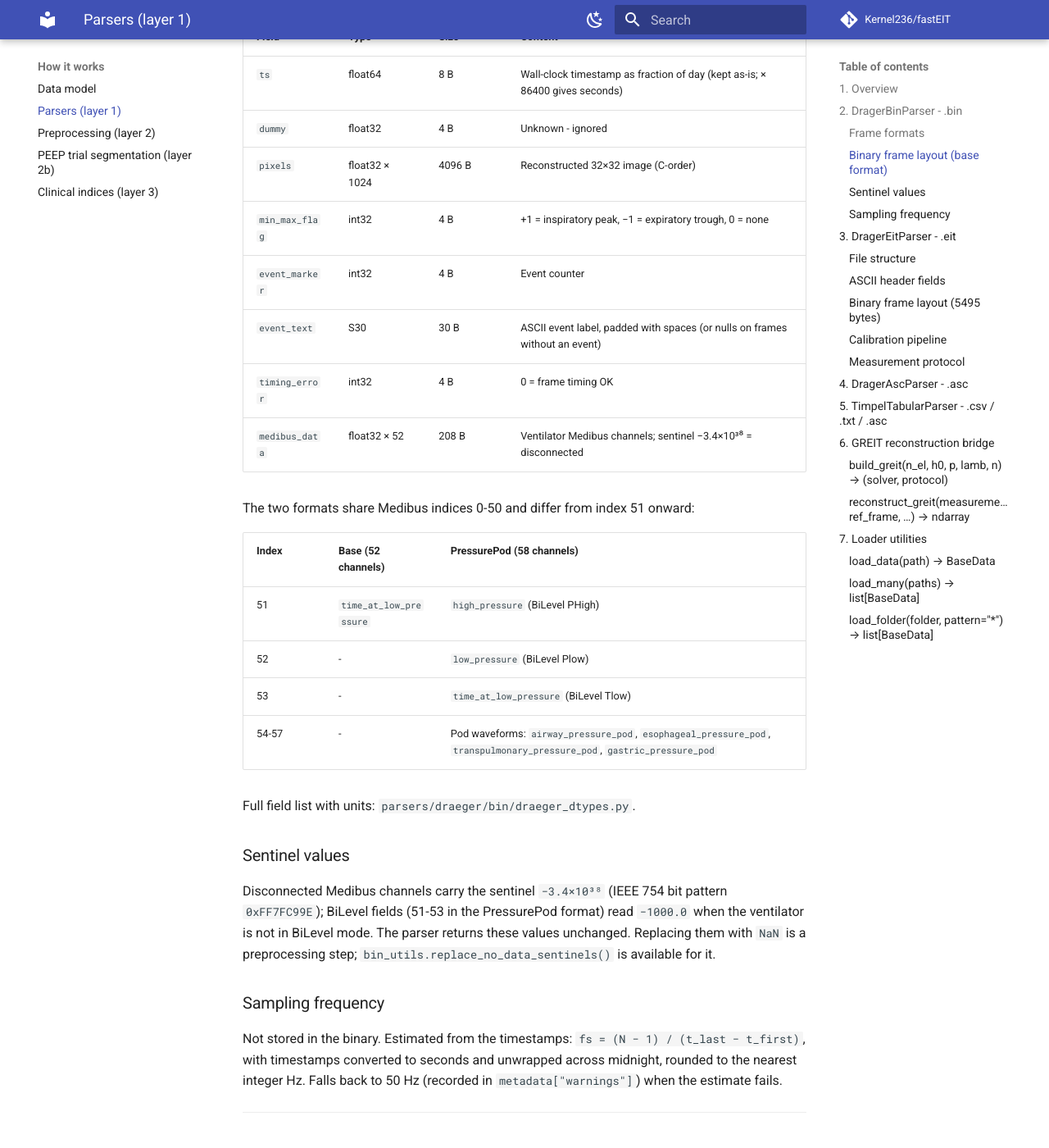
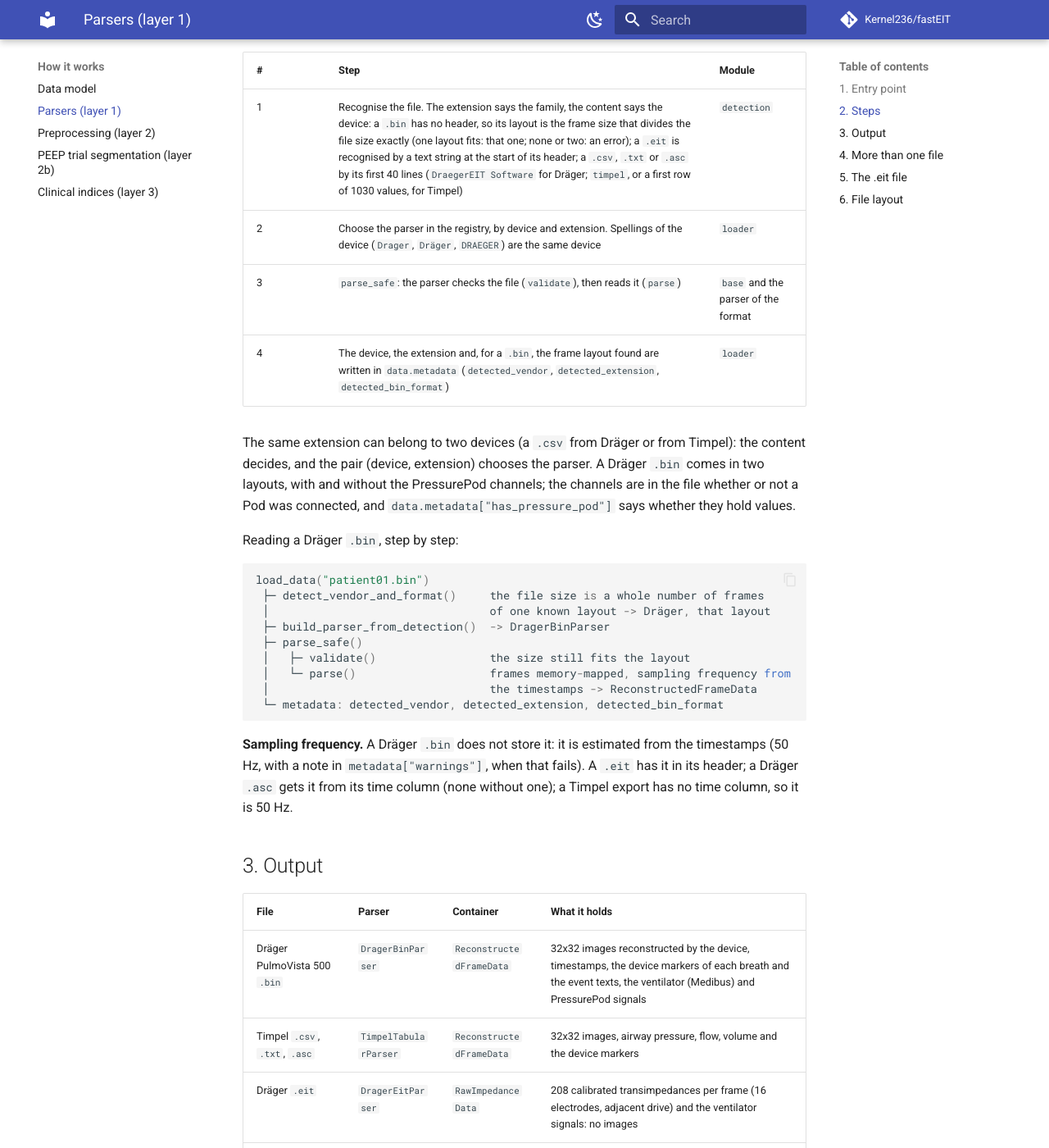
Before and after one commit to Kernel236/fastEIT, an MkDocs documentation site: the page built from docs/parsers.md, in a window 1280 px wide and 1400 px high, scrolled down 1327 px. Shown: the whole window at 82% size. Built offline with MkDocs 1.6.1 and Material for MkDocs 9.7.7, drawn with Linux system fonts in a browser that asks for light colours; comment, search, counter and statistics services are not loaded; the version menu is left out; some of the changed text lies outside the part shown.

Commit message:
docs: the parsers page explains how a file is recognised and read; the format specifications leave the site

````diff
--- a/docs/parsers.md
+++ b/docs/parsers.md
@@ -1,292 +1,144 @@
-# fastEIT - Parser Reference
+# fastEIT - Parsing Layer
 
-Specifications for all parsers: input formats, output containers, calibration
-details, and the pyEIT reconstruction bridge.
+The parsing layer (layer 1) reads a file as it is. It recognises the device and the
+format by itself, chooses the parser and returns a data container, without changing a
+value: the "no data" values, the units of the device and the timestamps stay as in the
+file, and the preprocessing layer cleans them. Large `.bin` and `.eit` files are
+memory-mapped: the frames are read from disk when they are used.
 
-For **data container field specifications** see [`data_model.md`](data_model.md).
-For **architecture and extension recipes** see [`parsing_layer.md`](parsing_layer.md).
+1. [Entry point](#1-entry-point)
+2. [Steps](#2-steps)
+3. [Output](#3-output)
+4. [More than one file](#4-more-than-one-file)
+5. [The `.eit` file](#5-the-eit-file)
+6. [File layout](#6-file-layout)
 
 ---
 
-## 1. Overview
-
-| File | Vendor | Parser | Container |
-|------|--------|--------|-----------|
-| `.bin` | Dräger | `DragerBinParser` | `ReconstructedFrameData` |
-| `.asc` / `.txt` / `.csv` | Dräger | `DragerAscParser` | `ContinuousSignalData` |
-| `.eit` | Dräger | `DragerEitParser` | `RawImpedanceData` |
-| `.csv` / `.txt` / `.asc` | Timpel | `TimpelTabularParser` | `ReconstructedFrameData` |
-
-All parsers inherit from `BaseParser` and are accessible via `load_data(path)`.
-
----
-
-## 2. `DragerBinParser` - `.bin`
-
-**File:** `parsers/draeger/bin/bin_parser.py`
-
-Reads vendor-reconstructed 32×32 pixel frames exported by the PulmoVista 500.
-Two frame formats are registered; detection is size-based (no header).
-
-### Frame formats
-
-| Name | Frame size | Medibus channels | Notes |
-|------|-----------|-----------------|-------|
-| `Draeger_base_4358` | 4358 bytes | 52 | Standard export |
-| `Draeger_ext_4382` | 4382 bytes | 58 | BiLevel parameters + 4 PressurePod channels; the channels are there whether or not a Pod is connected, `metadata["has_pressure_pod"]` says if they hold values |
-
-### Binary frame layout (base format)
-
-| Field | Type | Size | Content |
-|-------|------|------|---------|
-| `ts` | float64 | 8 B | Wall-clock timestamp as fraction of day (kept as-is; × 86400 gives seconds) |
-| `dummy` | float32 | 4 B | Unknown - ignored |
-| `pixels` | float32 × 1024 | 4096 B | Reconstructed 32×32 image (C-order) |
-| `min_max_flag` | int32 | 4 B | +1 = inspiratory peak, −1 = expiratory trough, 0 = none |
-| `event_marker` | int32 | 4 B | Event counter |
-| `event_text` | S30 | 30 B | ASCII event label, padded with spaces (or nulls on frames without an event) |
-| `timing_error` | int32 | 4 B | 0 = frame timing OK |
-| `medibus_data` | float32 × 52 | 208 B | Ventilator Medibus channels; sentinel −3.4×10³⁸ = disconnected |
-
-The two formats share Medibus indices 0-50 and differ from index 51 onward:
-
-| Index | Base (52 channels) | PressurePod (58 channels) |
-|-------|--------------------|---------------------------|
-| 51 | `time_at_low_pressure` | `high_pressure` (BiLevel PHigh) |
-| 52 | - | `low_pressure` (BiLevel Plow) |
-| 53 | - | `time_at_low_pressure` (BiLevel Tlow) |
-| 54-57 | - | Pod waveforms: `airway_pressure_pod`, `esophageal_pressure_pod`, `transpulmonary_pressure_pod`, `gastric_pressure_pod` |
-
-Full field list with units: `parsers/draeger/bin/draeger_dtypes.py`.
-
-### Sentinel values
-
-Disconnected Medibus channels carry the sentinel `−3.4×10³⁸` (IEEE 754 bit
-pattern `0xFF7FC99E`); BiLevel fields (51-53 in the PressurePod format) read
-`−1000.0` when the ventilator is not in BiLevel mode. The parser returns these
-values unchanged. Replacing them with `NaN` is a preprocessing step;
-`bin_utils.replace_no_data_sentinels()` is available for it.
-
-### Sampling frequency
-
-Not stored in the binary. Estimated from the timestamps:
-`fs = (N − 1) / (t_last − t_first)`, with timestamps converted to seconds and
-unwrapped across midnight, rounded to the nearest integer Hz. Falls back to
-50 Hz (recorded in `metadata["warnings"]`) when the estimate fails.
-
----
-
-## 3. `DragerEitParser` - `.eit`
-
-**File:** `parsers/draeger/eit/eit_parser.py`
-
-Reads raw transimpedance measurements from the PulmoVista 500 proprietary
-binary format. We are not aware of another open-source Python parser for it.
-
-### File structure
-
-```
-Bytes 0-11          : preamble - 3 × int32 LE
-                        [0:4]  format_version (always 51)
-                        [4:8]  sep_offset      (file-specific, variable)
-                        [8:12] unknown_int
-Bytes 12-sep_offset : ASCII header ("key: value\r\n" lines, latin-1)
-Bytes sep_offset-+7 : separator b'**\r\n\r\n\r\n' (8 bytes)
-Bytes sep_offset+8… : binary frames, 5495 bytes each
-```
-
-### ASCII header fields
-
-| Header key | Metadata key | Type | Notes |
-|-----------|-------------|------|-------|
-| `Framerate [Hz]` | `fs` | float | Acquisition rate (typically 50.0 Hz) |
-| `Date` | `date` | str | DD.MM.YYYY |
-| `Time` | `time` | str | HH:MM:SS.mmm |
-| `Frequency [kHz]` | `frequency_khz` | float | Excitation frequency (≈101.5 kHz) |
-| `Amplitude [uA]` | `amplitude_ua` | float | Injection current amplitude (≈9100 µA) |
-| `Gain` | `gain` | int | Hardware amplifier gain |
-| `Samples` | `samples_per_period` | int | ADC samples per excitation period |
-| `Periods` | `periods` | int | Excitation periods per measurement |
-
-### Binary frame layout (5495 bytes)
-
-| Field | Type | Size | Content |
-|-------|------|------|---------|
-| `timestamp` | float64 | 8 B | Fraction of day |
-| `unknown_f8` | float64 | 8 B | Unknown |
-| `trans_A` | float64 × 208 | 1664 B | Primary transimpedance set (ADC counts) |
-| `unknown_16a` | float64 × 16 | 128 B | Unknown |
-| `injection_current` | float64 × 16 | 128 B | Injected current per drive pattern (ADC counts) |
-| `unknown_16b` | float64 × 16 | 128 B | Unknown |
-| `voltage_A` | float64 × 16 | 128 B | Electrode voltage A (ADC counts) |
-| `unknown_50` | float64 × 50 | 400 B | Unknown |
-| `trans_B` | float64 × 208 | 1664 B | Reference transimpedance set (ADC counts) |
-| `unknown_48` | float64 × 48 | 384 B | Unknown |
-| `voltage_B` | float64 × 16 | 128 B | Electrode voltage B (ADC counts) |
-| `unknown_6` | float64 × 6 | 48 B | Unknown |
-| `gugus` | float64 × 44 | 352 B | Ignored (EIDORS terminology) |
-| `unknown_byte` | uint8 | 1 B | Unknown |
-| `medibus` | float32 × 67 | 268 B | Ventilator Medibus channels (67 in `.eit`, 52 in `.bin`) |
-| `event_text` | S30 | 30 B | ASCII event label |
-| `mixed` | uint8 × 24 | 24 B | Mixed content |
-| `frame_counter` | uint16 | 2 B | Rolling frame counter |
-| `padding` | uint8 × 2 | 2 B | Alignment padding |
-
-### Calibration pipeline
-
-Empirical constants from EIDORS `read_draeger_file.m` (A. Adler, estimated 2016-04-07).
-These are not present in the `.eit` header - they are hardware-specific and hardcoded.
-
-| Constant | Value | Role |
-|----------|-------|------|
-| `FT_A` | 0.00098242 | Transimpedance scaling - primary channel |
-| `FT_B` | 0.00019607 | Transimpedance scaling - reference channel |
-| `FC_CURRENT` | 194326.3536 | ADC counts → Ampere |
-| `FV_VOLTAGE` | 0.11771 | ADC counts → Volt |
-
-```python
-vv      = FT_A * trans_A - FT_B * trans_B   # (N_frames, 208) calibrated transimpedance [Ω]
-I_real  = injection_current / FC_CURRENT     # (N_frames, 16)  injected current [A]
-V_diff  = (voltage_A - voltage_B) / FV_VOLTAGE  # (N_frames, 16) differential voltage [V]
-```
-
-### Measurement protocol
-
-208 measurements per frame = 16 electrodes × 13 measurement pairs.
-Adjacent current injection (drive distance = 1 electrode), adjacent voltage
-measurement (step = 1 electrode).
-
----
-
-## 4. `DragerAscParser` - `.asc`
-
-**File:** `parsers/draeger/asc/asc_parser.py`
-
-Reads the PulmoVista 500 continuous waveform export (tab-separated text).
-Returns `ContinuousSignalData` with one row per EIT frame.
-
-Detection: looks for the `DraegerEIT Software` header string in the first 40 lines
-(read as latin-1). Sampling frequency is estimated from the `time` column
-(fraction of day) when present, otherwise `fs` is `None`.
-
-Typical columns: `image`, `time`, `global`, `local_1_x_16_y_29` … `local_4_x_16_y_05`,
-`minmax`, `event`, `eventtext`, `timing_error`, plus Medibus channel columns when
-the ventilator is connected via Medibus.
-
----
-
-## 5. `TimpelTabularParser` - `.csv` / `.txt` / `.asc`
-
-**File:** `parsers/timpel/timpel_parser.py`
-
-Reads Timpel EIT device tabular exports. Each row is one EIT frame;
-columns 0-1023 are the 32×32 pixel values (C-order); columns 1024-1029
-are auxiliary signals (airway_pressure, flow, volume, min_flag, max_flag, qrs_flag).
-
-Returns `ReconstructedFrameData`. The export has no timestamp column, so `fs`
-is fixed at 50 Hz and `ts` is generated as `(frame_index + first_frame) / 50`.
-
-Detection: the keyword `timpel` in the first 40 lines, or a first data row with
-at least 1029 separators (comma, tab or semicolon), i.e. the 1030-column layout.
-
----
-
-## 6. GREIT reconstruction bridge
-
-This function is far from reliable. It was written only to show one possible
-application of the `.eit` parser output: passing it to a reconstruction library
-such as pyEIT.
-
-**File:** `parsers/draeger/eit/eit_pyeit_bridge.py`
-**Optional dependency:** `pip install fasteit[pyeit]`
-
-Converts `RawImpedanceData.measurements` (N_frames, 208) to reconstructed
-32×32 images (N_frames, 32, 32) using the GREIT algorithm.
-
-Reference: Adler A et al., "GREIT: a unified approach to 2D linear EIT
-reconstruction of lung images." *Physiol. Meas.* 30 (2009) S35-S55.
-DOI: [10.1088/0967-3334/30/6/S03](https://doi.org/10.1088/0967-3334/30/6/S03)
-
-### `build_greit(n_el, h0, p, lamb, n) → (solver, protocol)`
-
-Builds a pyEIT GREIT solver on a circular unit-disk mesh.
-
-| Parameter | Default | Meaning |
-|-----------|---------|---------|
-| `n_el` | 16 | Number of electrodes |
-| `h0` | 0.1 | Mesh density |
-| `p` | 0.2 | GREIT noise figure (Adler 2009 recommendation) |
-| `lamb` | 1e-2 | Tikhonov regularisation |
-| `n` | 32 | Output image side length in pixels |
-
-### `reconstruct_greit(measurements, ref_frame, …) → ndarray`
-
-| `ref_frame` value | Behaviour |
-|-------------------|-----------|
-| `None` | Mean of all frames in this recording (default) |
-| `int` | Single frame index |
-| `(start, end)` | Mean of `measurements[start:end]` |
-| `np.ndarray (208,)` | External reference - for cross-recording EELI comparison |
-
-**Sign convention**: GREIT outputs conductivity change (Δσ); the function negates
-it to match the Dräger impedance convention (air → impedance rises → positive peak).
-
-**Image orientation** - three steps applied inside `reconstruct_greit()`, all
-sourced from PulmoVista 500 IFU SW 1.3n:
-1. **Negate** (sign flip): impedance convention - see above.
-2. **`rot90(k=1)`** (90° CCW): electrode 1 sits at 12 o'clock on the PulmoVista
-   belt (anterior/ventral wall); pyEIT places electrode 0 at 3 o'clock. Rotation
-   moves the anterior region to the top of the image. Source: IFU p. 144.
-3. **`fliplr`** (horizontal mirror): Dräger displays images in caudal-cranial
-   projection (CT convention viewed from feet): left side of image = right side
-   of patient. pyEIT produces the anatomical mirror; `fliplr` corrects this.
-   Source: IFU p. 146.
-
-**Spatial quality note**: a generic circular mesh does not replicate Dräger's
-proprietary reconstruction. Both algorithms produce correct relative distributions,
-but the vendor `.bin` uses a device-specific mesh and matrix.
-
----
-
-## 7. Loader utilities
-
-**File:** `parsers/loader.py`
-
-### `load_data(path) → BaseData`
-
-Single entry point. Auto-detects vendor and format, selects the right parser,
-returns the appropriate container. Raises `ValueError` for an unsupported
-extension or unrecognised content, `NotImplementedError` when no parser is
-registered for the detected vendor/extension, and a `ParserError` subclass for
-`.bin` files with an unknown or ambiguous frame size.
+## 1. Entry point
 
 ```python
 from fasteit.parsers.loader import load_data
 
-data = load_data("patient01.bin")   # → ReconstructedFrameData
-data = load_data("patient01.eit")   # → RawImpedanceData
-data = load_data("patient01.asc")   # → ContinuousSignalData
+data = load_data("patient01.bin")   # Dräger .bin  -> ReconstructedFrameData
+data = load_data("patient01.eit")   # Dräger .eit  -> RawImpedanceData
+data = load_data("export.asc")      # Dräger .asc  -> ContinuousSignalData
 ```
 
-### `load_many(paths) → list[BaseData]`
+`load_data(path)` is the only function needed: the caller never chooses the parser. A
+file that cannot be read stops with an error that says why:
 
-Parses an explicit list of paths in order. Formats can be mixed.
+| Problem | Error |
+|---------|-------|
+| The file does not exist | `FileNotFoundError` |
+| Extension not supported, device not recognised, or the file fails the check of its parser | `ValueError` |
+| A `.bin` whose size fits no known frame layout, or more than one | `UnsupportedFrameSizeError`, `AmbiguousFormatError` (both `ParserError`) |
+| No parser for the device and extension found | `NotImplementedError` |
+
+## 2. Steps
+
+```
+load_data(path)
+ ├─ 1. detect_vendor_and_format(path)      what file is this?
+ ├─ 2. build_parser_from_detection(...)    which parser reads it?
+ ├─ 3. parser.parse_safe(path)             check the file, then read it
+ └─ 4. what was detected goes in data.metadata
+```
+
+| # | Step | Module |
+|---|------|--------|
+| 1 | Recognise the file. The extension says the family, the content says the device: a `.bin` has no header, so its layout is the frame size that divides the file size exactly (one layout fits: that one; none or two: an error); a `.eit` is recognised by a text string at the start of its header; a `.csv`, `.txt` or `.asc` by its first 40 lines (`DraegerEIT Software` for Dräger; `timpel`, or a first row of 1030 values, for Timpel) | `detection` |
+| 2 | Choose the parser in the registry, by device and extension. Spellings of the device (`Drager`, `Dräger`, `DRAEGER`) are the same device | `loader` |
+| 3 | `parse_safe`: the parser checks the file (`validate`), then reads it (`parse`) | `base` and the parser of the format |
+| 4 | The device, the extension and, for a `.bin`, the frame layout found are written in `data.metadata` (`detected_vendor`, `detected_extension`, `detected_bin_format`) | `loader` |
+
+The same extension can belong to two devices (a `.csv` from Dräger or from Timpel): the
+content decides, and the pair (device, extension) chooses the parser. A Dräger `.bin`
+comes in two layouts, with and without the PressurePod channels; the channels are in the
+file whether or not a Pod was connected, and `data.metadata["has_pressure_pod"]` says
+whether they hold values.
+
+Reading a Dräger `.bin`, step by step:
+
+```
+load_data("patient01.bin")
+ ├─ detect_vendor_and_format()     the file size is a whole number of frames
+ │                                 of one known layout -> Dräger, that layout
+ ├─ build_parser_from_detection()  -> DragerBinParser
+ ├─ parse_safe()
+ │   ├─ validate()                 the size still fits the layout
+ │   └─ parse()                    frames memory-mapped, sampling frequency from
+ │                                 the timestamps -> ReconstructedFrameData
+ └─ metadata: detected_vendor, detected_extension, detected_bin_format
+```
+
+**Sampling frequency.** A Dräger `.bin` does not store it: it is estimated from the
+timestamps (50 Hz, with a note in `metadata["warnings"]`, when that fails). A `.eit`
+has it in its header; a Dräger `.asc` gets it from its time column (none without one); a
+Timpel export has no time column, so it is 50 Hz.
+
+## 3. Output
+
+| File | Parser | Container | What it holds |
+|------|--------|-----------|---------------|
+| Dräger PulmoVista 500 `.bin` | `DragerBinParser` | `ReconstructedFrameData` | 32x32 images reconstructed by the device, timestamps, the device markers of each breath and the event texts, the ventilator (Medibus) and PressurePod signals |
+| Timpel `.csv`, `.txt`, `.asc` | `TimpelTabularParser` | `ReconstructedFrameData` | 32x32 images, airway pressure, flow, volume and the device markers |
+| Dräger `.eit` | `DragerEitParser` | `RawImpedanceData` | 208 calibrated transimpedances per frame (16 electrodes, adjacent drive) and the ventilator signals: no images |
+| Dräger `.asc` | `DragerAscParser` | `ContinuousSignalData` | the signals exported by the device software (global and regional impedance, markers, Medibus): no images |
+
+Only `ReconstructedFrameData` goes on to `preprocess()`. The fields of each container
+are in the [data model](data_model.md).
+
+## 4. More than one file
+
+`load_many(paths)` reads a list of files, in order, with `load_data()`; devices and
+formats can be mixed. `load_folder(folder, pattern="*")` reads every file of a folder,
+sorted by name, and skips a file it cannot read with a one-line message on `stderr`, so
+one bad file does not stop the others.
 
 ```python
-from fasteit.parsers.loader import load_many
+from fasteit.parsers.loader import load_folder, load_many
 
-recordings = load_many(["patient01.bin", "patient02.bin", "patient01.asc"])
+recordings = load_many(["patient01.bin", "patient02.bin"])
+all_bin = load_folder("/data/session01/", pattern="*.bin")
+recursive = load_folder("/data/", pattern="**/*.bin")
 ```
 
-### `load_folder(folder, pattern="*") → list[BaseData]`
+All three functions take an optional `registry=`, to add a parser without changing the
+library ([extending the parsers](parsing_layer.md)).
 
-Scans a directory, parses every file with a registered parser.
-Files that raise an error are skipped and a one-line message is printed to stderr.
+## 5. The `.eit` file
 
-```python
-from fasteit.parsers.loader import load_folder
+A Dräger `.eit` holds the raw measurements of the belt, not images. fastEIT reads it
+(we are not aware of another open-source Python reader), but the analysis starts from
+images. As an example of what the measurements allow,
+`fasteit.parsers.draeger.eit.eit_pyeit_bridge` reconstructs them with GREIT through pyEIT
+(`pip install "fasteit[pyeit]"`; Adler et al., *Physiol. Meas.* 2009;30:S35-S55, DOI:
+[10.1088/0967-3334/30/6/S03](https://doi.org/10.1088/0967-3334/30/6/S03)). It uses a
+generic circular mesh, not the device's: its images are not those of the `.bin`, and
+the pipeline does not use them.
 
-all_bin  = load_folder("/data/session01/", pattern="*.bin")
-all_data = load_folder("/data/session01/")          # mixed formats
-recursive = load_folder("/data/", pattern="**/*.bin")
+## 6. File layout
+
 ```
+src/fasteit/
+├── models/
+│   ├── base_data.py              BaseData: fields common to every container
+│   ├── reconstructed_data.py     ReconstructedFrameData: images
+│   ├── continuous_data.py        ContinuousSignalData: signals only
+│   └── raw_impedance_data.py     RawImpedanceData: raw measurements
+└── parsers/
+    ├── loader.py                 load_data, load_many, load_folder, the registry
+    ├── detection.py              detect_vendor_and_format: what file is this?
+    ├── base.py                   BaseParser: validate, parse, parse_safe
+    ├── bin_formats.py            the known .bin frame layouts
+    ├── header_formats.py         the known .eit headers
+    ├── errors.py                 ParserError and its subclasses
+    ├── draeger/
+    │   ├── bin/                  DragerBinParser, frame layouts, timestamps
+    │   ├── eit/                  DragerEitParser, header and calibration, GREIT bridge
+    │   └── asc/                  DragerAscParser
+    └── timpel/                   TimpelTabularParser, auxiliary columns
+```
+
+*Research use only - not a medical device.*
````
